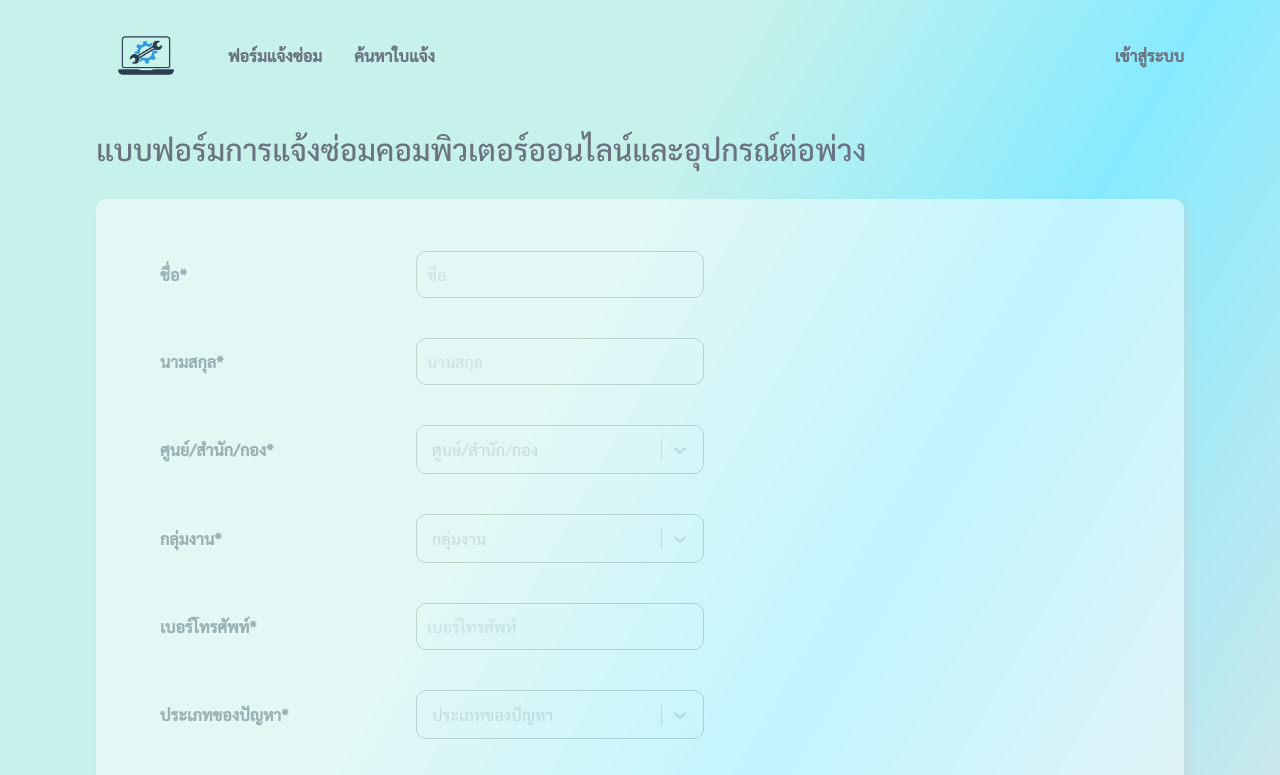
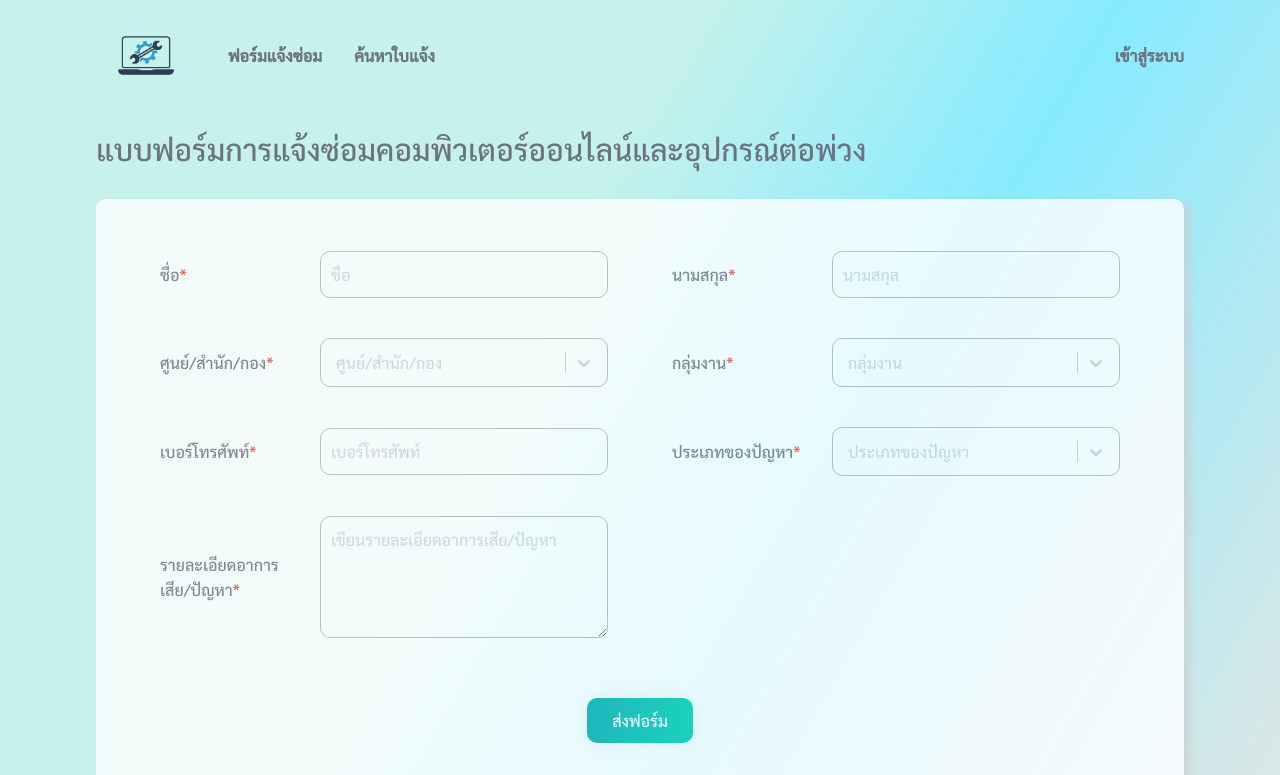
Before and after one commit to mhaajunior/com-repair, a Next.js app: page /new in a window 1280 px wide. Shown: the top 775 px of the page. Built offline with nearby package versions, Linux system fonts and the light colour scheme.

Commit message:
update create issue page styling

```diff
--- a/app/Footer.tsx
+++ b/app/Footer.tsx
@@ -4,11 +4,11 @@ import React from "react";
 const Footer = () => {
   return (
     <footer className="w-full p-8 mt-auto">
-      <div className="md:flex lg:text-2xl text-lg text-gray-500 mx-auto items-center justify-between ">
+      <div className="lg:flex lg:text-xl text-lg text-gray-500 mx-auto items-center justify-between">
         <div className="w-1/4 mx-auto">
           <Image src="/nso-logo.png" alt="nso logo" width={300} height={30} />
         </div>
-        <div className="md:space-y-3 text-center md:text-left">
+        <div className="md:space-y-3 text-center lg:text-left">
           <p>ศูนย์เทคโนโลยีสารสนเทศและการสื่อสาร กลุ่มบริการและสนับสนุน</p>
           <p>
             Services and Support Group Information & Communication Technology
--- a/app/Navbar.tsx
+++ b/app/Navbar.tsx
@@ -14,7 +14,7 @@ export const Navbar = () => {
   ];
 
   return (
-    <nav className="sm:px-24 py-5 flex justify-between items-center text-gray-500 font-semibold">
+    <nav className="sm:px-16 md:px-24 py-5 flex justify-between items-center text-gray-500 font-semibold">
       <ul className="flex items-center gap-8">
         <li>
           <Link href="/">
--- a/app/globals.css
+++ b/app/globals.css
@@ -49,5 +49,5 @@ body {
   box-shadow: 5px 5px 10px #ccc;
   margin: 2em 0;
   border-radius: 10px;
-  opacity: 0.5;
+  opacity: 0.8;
 }
--- a/app/new/page.tsx
+++ b/app/new/page.tsx
@@ -53,82 +53,91 @@ const NewIssuePage = () => {
   });
 
   return (
-    <div className="sm:px-24 py-5">
+    <div className="sm:px-16 md:px-24 px-8 py-5">
       <h1 className="text-3xl">
         แบบฟอร์มการแจ้งซ่อมคอมพิวเตอร์ออนไลน์และอุปกรณ์ต่อพ่วง
       </h1>
-      <form className="card" onSubmit={onSubmit}>
-        <InputWrap label="ชื่อ*" isValid={!errors.name}>
+      <form className="card flex flex-wrap" onSubmit={onSubmit}>
+        <InputWrap label="ชื่อ" isValid={!errors.name} required>
           <Input
             name="name"
             placeholder="ชื่อ"
             register={register}
-            className="w-72"
+            className="w-60 md:w-72"
           />
           {<ErrorMessage>{errors.name?.message}</ErrorMessage>}
         </InputWrap>
-        <InputWrap label="นามสกุล*" isValid={!errors.surname}>
+        <InputWrap label="นามสกุล" isValid={!errors.surname} required>
           <Input
             name="surname"
             placeholder="นามสกุล"
             register={register}
-            className="w-72"
+            className="w-60 md:w-72"
           />
           {<ErrorMessage>{errors.surname?.message}</ErrorMessage>}
         </InputWrap>
-        <InputWrap label="ศูนย์/สำนัก/กอง*" isValid={!errors.team}>
+        <InputWrap label="ศูนย์/สำนัก/กอง" isValid={!errors.team} required>
           <Dropdown
             name="team"
             placeholder="ศูนย์/สำนัก/กอง"
             options={options}
-            className="w-72"
+            className="w-60 md:w-72"
             control={control}
           />
           {<ErrorMessage>{errors.team?.message}</ErrorMessage>}
         </InputWrap>
-        <InputWrap label="กลุ่มงาน*" isValid={!errors.group}>
+        <InputWrap label="กลุ่มงาน" isValid={!errors.group} required>
           <Dropdown
             name="group"
             placeholder="กลุ่มงาน"
             options={options}
-            className="w-72"
+            className="w-60 md:w-72"
             control={control}
           />
           {<ErrorMessage>{errors.group?.message}</ErrorMessage>}
         </InputWrap>
-        <InputWrap label="เบอร์โทรศัพท์*" isValid={!errors.phone}>
+        <InputWrap label="เบอร์โทรศัพท์" isValid={!errors.phone} required>
           <Input
             name="phone"
             placeholder="เบอร์โทรศัพท์"
+            type="text"
+            pattern="\d*"
+            maxlength="10"
             register={register}
-            className="w-72"
+            className="w-60 md:w-72"
           />
           {<ErrorMessage>{errors.phone?.message}</ErrorMessage>}
         </InputWrap>
-        <InputWrap label="ประเภทของปัญหา*" isValid={!errors.problem}>
+        <InputWrap label="ประเภทของปัญหา" isValid={!errors.problem} required>
           <Dropdown
             name="problem"
             placeholder="ประเภทของปัญหา"
             options={options}
-            className="w-72"
+            className="w-60 md:w-72"
             control={control}
           />
           {<ErrorMessage>{errors.problem?.message}</ErrorMessage>}
         </InputWrap>
-        <InputWrap label="รายละเอียดอาการเสีย/ปัญหา*" isValid={!errors.detail}>
+        <InputWrap
+          label="รายละเอียดอาการเสีย/ปัญหา"
+          isValid={!errors.detail}
+          required
+        >
           <Input
             name="detail"
             placeholder="เขียนรายละเอียดอาการเสีย/ปัญหา"
             register={register}
-            className="w-72"
+            className="w-60 md:w-72"
             textarea
           />
           {<ErrorMessage>{errors.detail?.message}</ErrorMessage>}
         </InputWrap>
         {/* เพิ่ม field รูปภาพ */}
-        <Button type="submit" primary className="!mx-auto !mt-10">
-          ส่งฟอร์ม
-        </Button>
+        <div className="w-full">
+          <Button type="submit" primary className="!mx-auto !mt-10">
+            ส่งฟอร์ม
+          </Button>
+        </div>
       </form>
     </div>
   );
--- a/components/ErrorMessage.tsx
+++ b/components/ErrorMessage.tsx
@@ -3,7 +3,7 @@ import React, { PropsWithChildren } from "react";
 const ErrorMessage = ({ children }: PropsWithChildren) => {
   if (!children) return null;
 
-  return <p className="text-red-500 text-sm">*{children}</p>;
+  return <p className="text-red-500 text-sm">{children}</p>;
 };
 
 export default ErrorMessage;
--- a/components/inputGroup/Dropdown.tsx
+++ b/components/inputGroup/Dropdown.tsx
@@ -27,9 +27,9 @@ const Dropdown = ({
           onBlur={onBlur}
           name={name}
           ref={ref}
-          className={rest.className}
           classNamePrefix="dropdown"
           placeholder={placeholder}
+          className={rest.className ? rest.className : ""}
         />
       )}
     />
--- a/components/inputGroup/Input.tsx
+++ b/components/inputGroup/Input.tsx
@@ -16,15 +16,16 @@ const Input = ({
       {!textarea && (
         <input
           type={rest.type}
-          className={`input ${rest.className}`}
+          className={`input ${rest.className ? rest.className : ""}`}
           placeholder={`${placeholder}`}
           autoComplete="off"
+          maxLength={rest.maxlength || 255}
           {...rest.register(name)}
         />
       )}
       {textarea && (
         <textarea
-          className={`input ${rest.className}`}
+          className={`input ${rest.className ? rest.className : ""}`}
           placeholder={`${placeholder}`}
           rows="4"
           {...rest.register(name)}
--- a/components/inputGroup/InputWrap.tsx
+++ b/components/inputGroup/InputWrap.tsx
@@ -3,10 +3,12 @@ import classNames from "classnames";
 const InputWrap = ({
   label,
   isValid,
+  required = false,
   children,
 }: {
   label: string;
   isValid: boolean;
+  required?: boolean;
   children: React.ReactNode;
 }) => {
   const classes = classNames("sm:flex py-5 px-8 items-center", {
@@ -15,7 +17,10 @@ const InputWrap = ({
 
   return (
     <div className={classes}>
-      <div className="pr-7 font-bold w-64 label">{label.toUpperCase()}</div>
+      <div className="pr-7 font-medium sm:w-40 w-full label">
+        {label.toUpperCase()}
+        {required && <span className="text-red-500">*</span>}
+      </div>
       <div className="flex flex-col">{children}</div>
     </div>
   );
--- a/styles/Dropdown.css
+++ b/styles/Dropdown.css
@@ -15,7 +15,7 @@
 }
 
 .dropdown__placeholder {
-  opacity: 0.4;
+  color: rgb(209 213 219) !important;
 }
 
 .select {
--- a/styles/Input.css
+++ b/styles/Input.css
@@ -28,18 +28,21 @@
   border-color: red;
 }
 
-input::placeholder {
+input::placeholder,
+textarea::placeholder {
   /* Chrome, Firefox, Opera, Safari 10.1+ */
   color: rgb(209 213 219) !important;
   opacity: 1 !important; /* Firefox */
 }
 
-input:-ms-input-placeholder {
+input:-ms-input-placeholder,
+textarea:-ms-input-placeholder {
   /* Internet Explorer 10-11 */
   color: rgb(209 213 219) !important;
 }
 
-input::-ms-input-placeholder {
+input::-ms-input-placeholder,
+textarea::-ms-input-placeholder {
   /* Microsoft Edge */
   color: rgb(209 213 219) !important;
 }
--- a/types/validationSchemas.ts
+++ b/types/validationSchemas.ts
@@ -1,5 +1,4 @@
 import { z } from "zod";
-import validator from "validator";
 
 export const createIssueSchema = z.object({
   name: z.string().min(1, "กรุณากรอกชื่อ"),
@@ -10,10 +9,14 @@ export const createIssueSchema = z.object({
   group: z.number({
     required_error: "กรุณาเลือกกลุ่มงาน",
   }),
-  phone: z
-    .string()
-    .min(1, "กรุณากรอกเบอร์โทรศัพท์")
-    .refine(validator.isMobilePhone, "กรุณากรอกเบอร์โทรศัพท์ให้ถูกต้อง"),
+  phone: z.coerce
+    .number({
+      invalid_type_error: "กรุณากรอกเบอร์โทรศัพท์ให้ถูกต้อง",
+    })
+    .int()
+    .gte(1, "กรุณากรอกเบอร์โทรศัพท์")
+    .gte(10000, "กรุณากรอกเบอร์โทรศัพท์ให้ถูกต้อง")
+    .lte(9999999999, "กรุณากรอกเบอร์โทรศัพท์ให้ถูกต้อง"),
   problem: z.number({
     required_error: "กรุณาเลือกประเภทของปัญหา",
   }),
```
